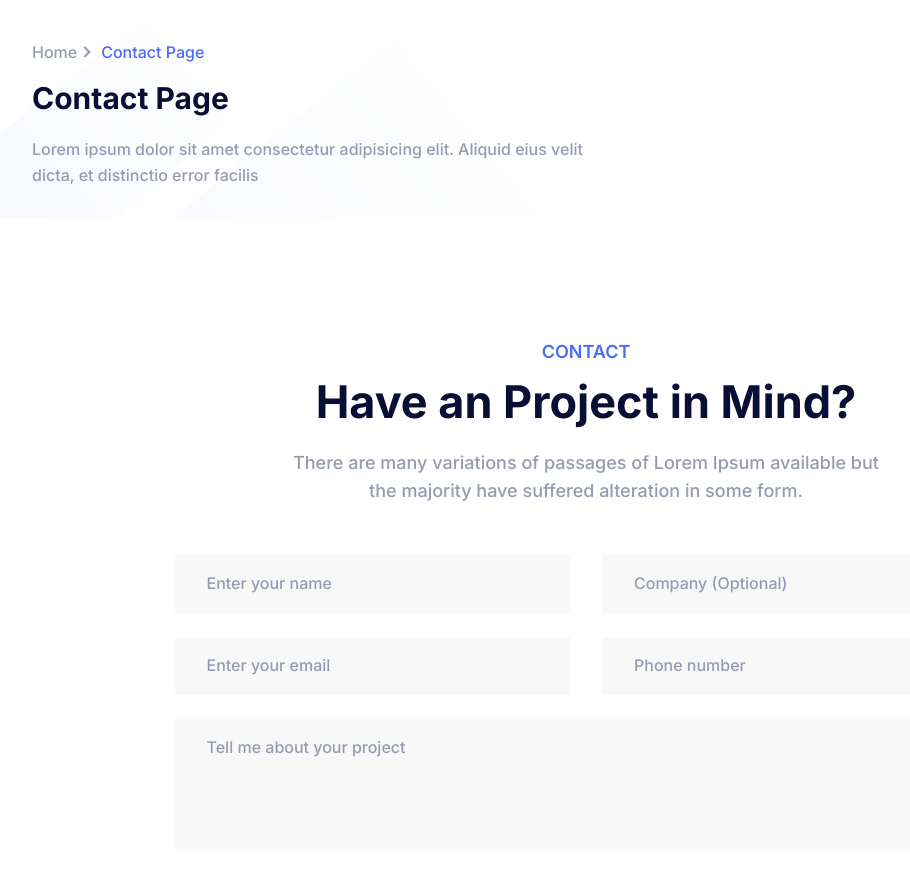
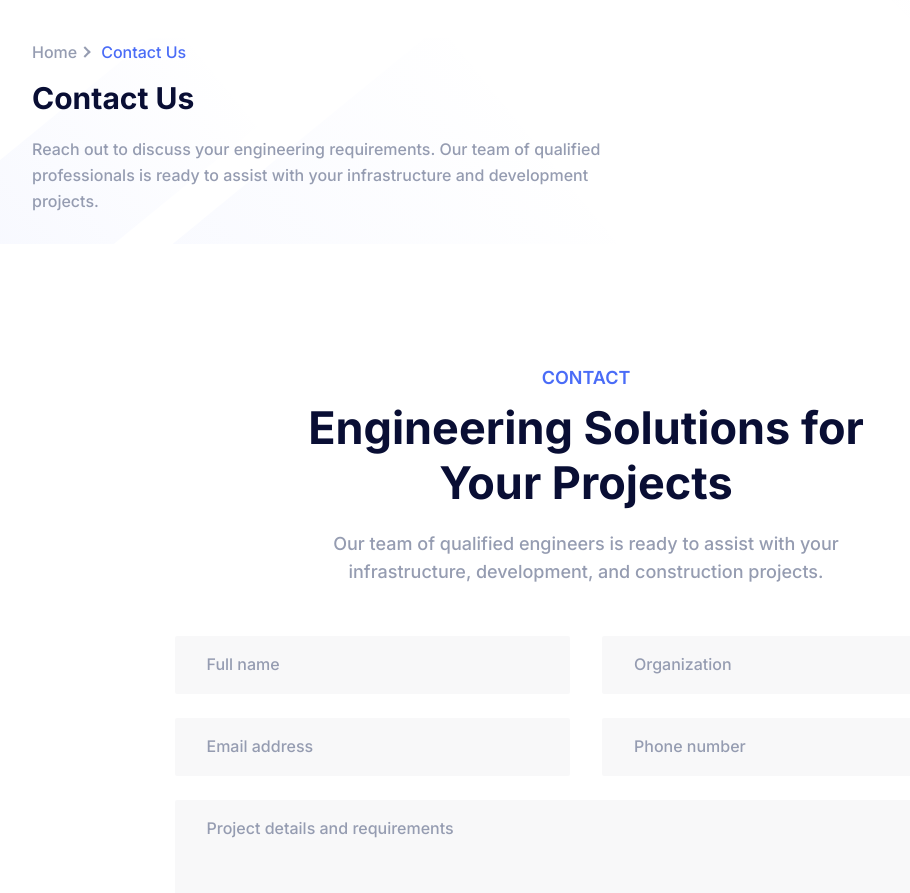
Before and after one commit to lin72h/shs-website, a Next.js app: page /contact in a window 1280 px wide. Shown: the part 120-1013 px from the top of the page, without its empty margins (54-964 px from the left). Built offline with nearby package versions, Linux system fonts and the light colour scheme; no server answers.

Commit message:
Change wording

```diff
--- a/src/app/(site)/building-construction/page.tsx
+++ b/src/app/(site)/building-construction/page.tsx
@@ -8,7 +8,7 @@ const siteName = process.env.SITE_NAME;
 
 export const metadata: Metadata = {
   title: `Building Construction Services | ${siteName}`,
-  description: "Professional building construction services specializing in residential, commercial, and industrial construction with a focus on quality and sustainability",
+  description: "Technical construction services specializing in structural engineering, commercial and industrial building systems, and quality-controlled implementation with adherence to technical standards.",
 };
 
 export default function BuildingConstructionPage() {
@@ -16,7 +16,7 @@ export default function BuildingConstructionPage() {
     <>
       <PageTitle
         pageTitle="Building Construction"
-        pageDescription="Comprehensive building construction solutions delivered by our experienced team of qualified professionals, focusing on quality craftsmanship, sustainable practices, and client satisfaction."
+        pageDescription="Professional building construction solutions with technical precision in structural engineering, materials science, and construction methodologies, delivered by a team of highly qualified engineers and construction specialists."
         breadcrumbTitle="Building Construction"
       />
 
--- a/src/app/(site)/charter-engineering/page.tsx
+++ b/src/app/(site)/charter-engineering/page.tsx
@@ -8,7 +8,7 @@ const siteName = process.env.SITE_NAME;
 
 export const metadata: Metadata = {
   title: `Charter Engineering Services | ${siteName}`,
-  description: "Professional charter engineering services for your projects",
+  description: "Expert charter engineering services delivering innovative solutions for civil infrastructure and land development projects with technical precision and quality assurance.",
 };
 
 export default function CharterEngineering() {
@@ -16,7 +16,7 @@ export default function CharterEngineering() {
     <>
       <PageTitle
         pageTitle="Charter Engineering"
-        pageDescription="Expert engineering solutions tailored to your needs. We provide comprehensive charter engineering services with a focus on innovation and excellence."
+        pageDescription="Comprehensive engineering solutions delivered by qualified professionals with expertise in civil infrastructure, technical design, and project implementation to stringent industry standards."
         breadcrumbTitle="Engineering"
       />
 
--- a/src/app/(site)/contact/page.tsx
+++ b/src/app/(site)/contact/page.tsx
@@ -5,8 +5,8 @@ import { Metadata } from "next";
 const siteName = process.env.SITE_NAME;
 
 export const metadata: Metadata = {
-  title: `Support Page | ${siteName}`,
-  description: "This is Support page",
+  title: `Contact Our Engineering Team | ${siteName}`,
+  description: "Connect with SHS Engineering for professional civil engineering and infrastructure project consultation",
   // other metadata
 };
 
@@ -14,8 +14,8 @@ export default function ContactPage() {
   return (
     <>
       <PageTitle
-        pageTitle="Contact Page"
-        pageDescription="Lorem ipsum dolor sit amet consectetur adipisicing elit. Aliquid eius velit dicta, et distinctio error facilis"
+        pageTitle="Contact Us"
+        pageDescription="Reach out to discuss your engineering requirements. Our team of qualified professionals is ready to assist with your infrastructure and development projects."
       />
 
       <Contact />
--- a/src/app/(site)/page.tsx
+++ b/src/app/(site)/page.tsx
@@ -6,7 +6,7 @@ const siteName = process.env.SITE_NAME || "SHS Engineering";
 
 export const metadata: Metadata = {
   title: `SHS Engineering - Civil Engineering Experts | ${siteName}`,
-  description: "NZ owned civil engineering design consultancy based in Auckland, specialising in comprehensive land development and infrastructure projects.",
+  description: "New Zealand owned civil engineering consultancy specializing in land development, infrastructure design, and technical engineering solutions with precision and quality.",
 };
 
 export default function Home() {
--- a/src/components/Contact/index.tsx
+++ b/src/components/Contact/index.tsx
@@ -6,8 +6,8 @@ export default function Contact() {
       <div className="container">
         <SectionTitle
           mainTitle="CONTACT"
-          title="Have an Project in Mind?"
-          paragraph="There are many variations of passages of Lorem Ipsum available but the majority have suffered alteration in some form."
+          title="Engineering Solutions for Your Projects"
+          paragraph="Our team of qualified engineers is ready to assist with your infrastructure, development, and construction projects."
           center
         />
         <div className="-mx-4 flex justify-center">
@@ -19,7 +19,7 @@ export default function Contact() {
                     <input
                       type="text"
                       name="name"
-                      placeholder="Enter your name"
+                      placeholder="Full name"
                       className="input-field"
                     />
                   </div>
@@ -29,7 +29,7 @@ export default function Contact() {
                     <input
                       type="text"
                       name="company"
-                      placeholder="Company (Optional)"
+                      placeholder="Organization"
                       className="input-field"
                     />
                   </div>
@@ -39,7 +39,7 @@ export default function Contact() {
                     <input
                       type="email"
                       name="email"
-                      placeholder="Enter your email"
+                      placeholder="Email address"
                       className="input-field"
                     />
                   </div>
@@ -59,7 +59,7 @@ export default function Contact() {
                     <textarea
                       rows={4}
                       name="message"
-                      placeholder="Tell me about your project"
+                      placeholder="Project details and requirements"
                       className="input-field resize-none"
                     ></textarea>
                   </div>
@@ -67,7 +67,7 @@ export default function Contact() {
                 <div className="w-full px-4">
                   <div className="pt-4 text-center">
                     <button className="mx-auto inline-flex items-center justify-center rounded-full bg-primary px-9 py-4 font-semibold text-white transition duration-300 ease-in-out hover:bg-opacity-90 hover:shadow-signUp">
-                      Send Message
+                      Submit Inquiry
                     </button>
                   </div>
                 </div>
--- a/src/components/Home/Team/SingleTeam.tsx
+++ b/src/components/Home/Team/SingleTeam.tsx
@@ -6,13 +6,13 @@ export default function SingleTeam({ team }: { team: Team }) {
     <div className="w-full px-4 md:w-1/2 xl:w-1/4">
       <div className="mx-auto mb-10 w-full max-w-[370px]">
         <div
-          className="relative aspect-[149/182] overflow-hidden rounded-lg"
+          className="relative aspect-[149/182] overflow-hidden rounded-lg shadow-md"
           style={{
             background: `linear-gradient(to bottom right, ${team.gradient.from}, ${team.gradient.to})`
           }}
         >
           <div className="absolute bottom-5 left-0 w-full text-center">
-            <div className="relative mx-5 overflow-hidden rounded-lg bg-white px-3 py-5">
+            <div className="relative mx-5 overflow-hidden rounded-lg bg-white px-3 py-5 shadow-lg">
               <h3 className="text-base font-semibold text-dark">
                 {team?.name}
               </h3>
--- a/src/components/Home/Team/index.tsx
+++ b/src/components/Home/Team/index.tsx
@@ -9,11 +9,10 @@ export default function Team() {
           <div className="w-full px-4">
             <div className="mx-auto mb-[60px] max-w-[510px] text-center">
               <h2 className="mb-4 text-3xl font-bold text-dark sm:text-4xl md:text-[40px]">
-                Our Team
+                Our Engineering Team
               </h2>
               <p className="text-base text-body-color">
-              Our diverse teams of planners, engineers, urban designers, and software engineer are
-              uniquely positioned to offer a range of perspectives and skills for any project
+              Our specialized team of engineers, planners, and technical specialists brings decades of combined experience to deliver precise, innovative solutions for complex projects.
               </p>
             </div>
           </div>
--- a/src/static-data/team.ts
+++ b/src/static-data/team.ts
@@ -5,7 +5,7 @@ export const teamData: Team[] = [
   {
     id: uuid(),
     name: "Vincent Shao",
-    designation: "Director",
+    designation: "Director & Principal Engineer",
     gradient: {
       from: "#4F46E5",
       to: "#13C296"
@@ -14,7 +14,7 @@ export const teamData: Team[] = [
   {
     id: uuid(),
     name: "Adam Jones",
-    designation: "Chartered Civil Engineer ",
+    designation: "Chartered Civil Engineer",
     gradient: {
       from: "#FF6B6B",
       to: "#4ECDC4"
@@ -23,7 +23,7 @@ export const teamData: Team[] = [
   {
     id: uuid(),
     name: "Lin Zhu",
-    designation: "Software Engineer",
+    designation: "Technical Director",
     gradient: {
       from: "#845EC2",
       to: "#D65DB1"
```
